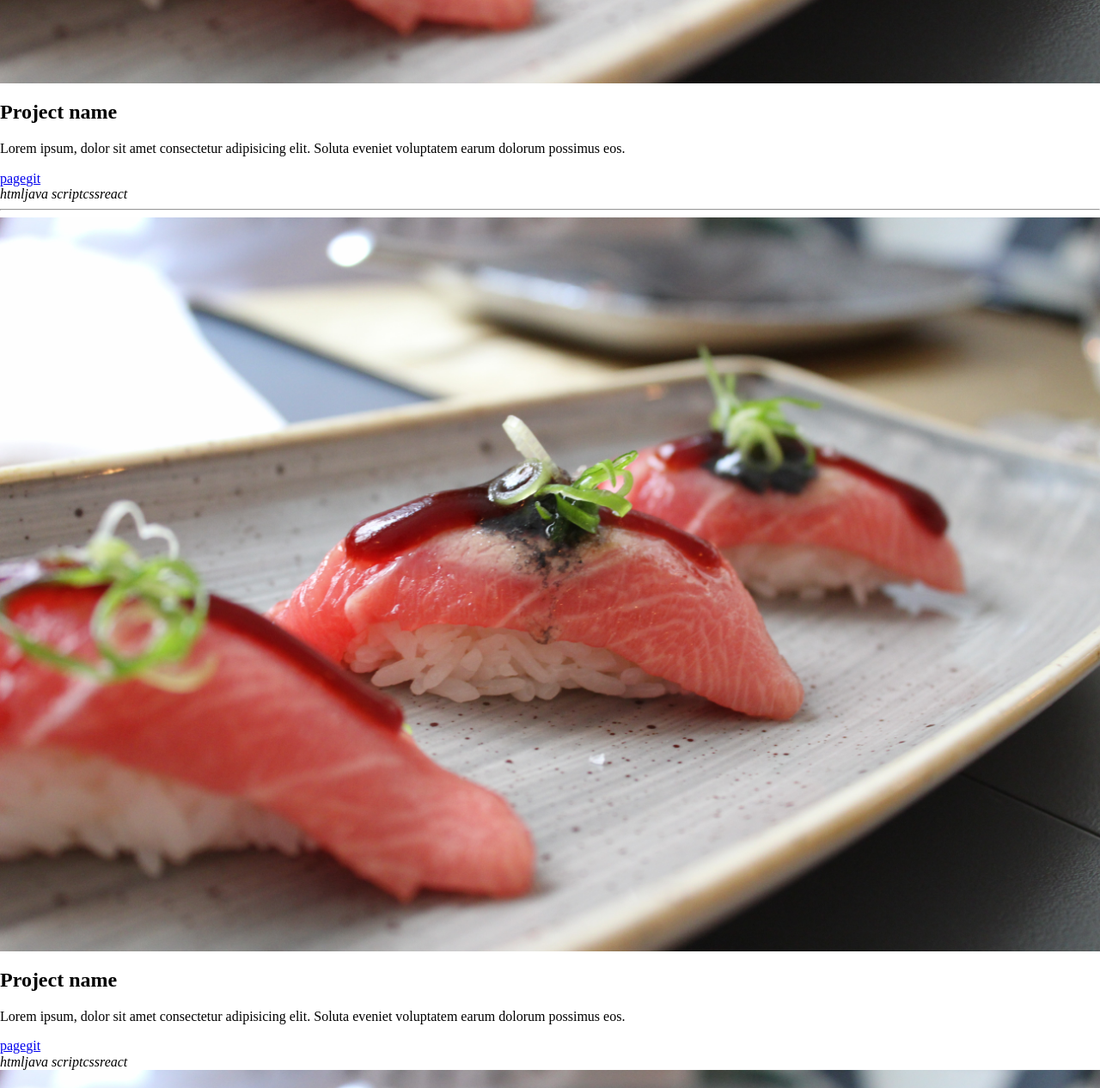
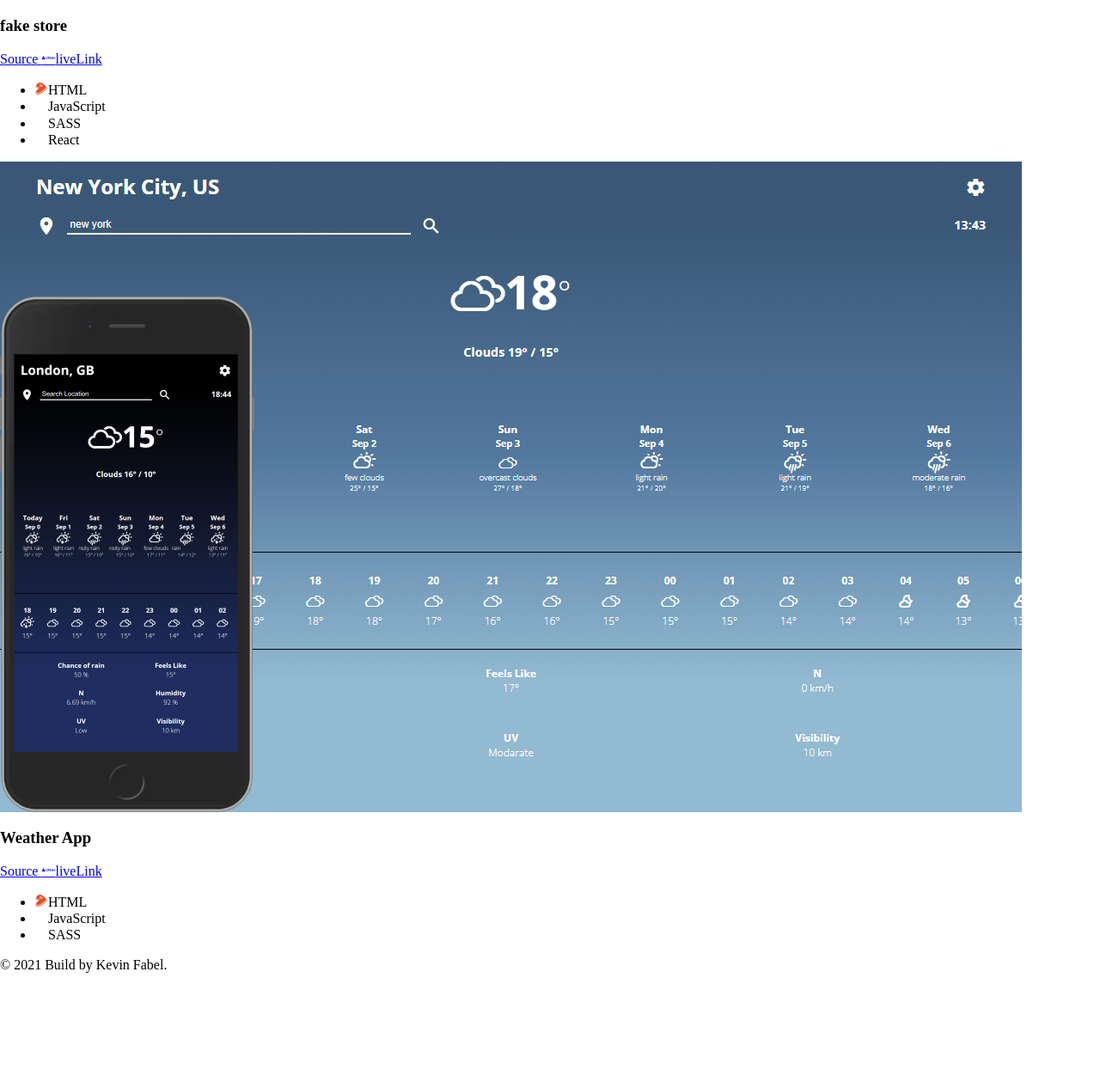
Before and after one commit to fuaberu/my-portfolio, a Gatsby site: page /portfolio in a window 1280 px wide. Shown: the part 905-2171 px from the top of the page at 86% size. After the commit the page ends 2053 px from the top, so only its background shows below. Built offline with nearby package versions, Linux system fonts and the light colour scheme; Gatsby itself is replaced by a stand-in of ours.

Commit message:
portfolio layout

```diff
--- /dev/null
+++ b/src/components/PortfolioCard.js
@@ -0,0 +1,41 @@
+import React from 'react';
+import 'devicon/devicon.min.css';
+
+const PortfolioCard = ({
+	title,
+	description,
+	liveLink,
+	stacks,
+	gitLink,
+	children,
+}) => {
+	return (
+		<div className="PortfolioCard-container">
+			<div className="image-card-container">{children}</div>
+			<div className="card-description-container">
+				<h3>{title}</h3>
+				<p>{description}</p>
+				<div className="links-card">
+					<a href={gitLink} target="_blank" rel="noreferrer" className="icons">
+						Source <i className="devicon-github-original"></i>
+					</a>
+					<a href={liveLink} target="_blank" rel="noreferrer" className="icons">
+						liveLink
+					</a>
+				</div>
+				<ul className="stacks">
+					{stacks.map((stack, index) => {
+						return (
+							<li key={index}>
+								<i className={`devicon-${stack.icon}`}></i>
+								{stack.text}
+							</li>
+						);
+					})}
+				</ul>
+			</div>
+		</div>
+	);
+};
+
+export default PortfolioCard;
--- a/src/pages/portfolio.js
+++ b/src/pages/portfolio.js
@@ -2,95 +2,51 @@ import React from 'react';
 import Layout from '../components/Layout';
 import { StaticImage } from 'gatsby-plugin-image';
 import Seo from '../components/SEO';
+import PortfolioCard from '../components/PortfolioCard';
 
 function portfolio() {
 	return (
-		<section className="portfolio-container">
-			<Seo title='Portfolio' />
+		<main className="portfolio-container">
+			<Seo title="Portfolio" />
 			<Layout>
 				<h1>Portfolio</h1>
-				<div className="portfolio-card">
+				<PortfolioCard
+					stacks={[
+						{ icon: 'html5-plain colored', text: 'HTML' },
+						{ icon: 'javascript-plain colored', text: 'JavaScript' },
+						{ icon: 'sass-original colored', text: 'SASS' },
+						{ icon: 'react-original colored', text: 'React' },
+					]}
+					title="fake store"
+					liveLink="https://my-ecommerce-3ce47.web.app/"
+					gitLink="https://github.com/fuaberu/ecommerce-website"
+				>
 					<StaticImage
-						src="../static/images/nigiri-with-souce.jpg"
-						alt="image"
+						src="../assets/eCommerce.png"
+						alt="mobile view of the eCommerce website"
 						className="portfolio-img"
 						placeholder="blurred"
 					/>
-					<div className="portfolio-text">
-						<h2>Project name</h2>
-						<p>
-							Lorem ipsum, dolor sit amet consectetur adipisicing elit. Soluta
-							eveniet voluptatem earum dolorum possimus eos.
-						</p>
-						<div className="page-links">
-							<a href="http://">page</a>
-							<a href="http://">git</a>
-						</div>
-						<div className="stacks">
-							<i>html</i>
-							<i>java script</i>
-							<i>css</i>
-							<i>react</i>
-						</div>
-					</div>
-				</div>
-				<hr
-					style={{
-						color: 'blue',
-					}}
-				/>
-				<div className="portfolio-card">
+				</PortfolioCard>
+				<PortfolioCard
+					stacks={[
+						{ icon: 'html5-plain colored', text: 'HTML' },
+						{ icon: 'javascript-plain colored', text: 'JavaScript' },
+						{ icon: 'sass-original colored', text: 'SASS' },
+					]}
+					title="Weather App"
+					liveLink="https://weather-visualiser.netlify.app/"
+					gitLink="https://github.com/fuaberu/weather-app"
+				>
 					<StaticImage
-						src="../static/images/nigiri-with-souce.jpg"
-						alt="image"
+						src="../assets/weather.png"
+						alt="mobile view of the eCommerce website"
 						className="portfolio-img"
 						placeholder="blurred"
 					/>
-					<div className="portfolio-text">
-						<h2>Project name</h2>
-						<p>
-							Lorem ipsum, dolor sit amet consectetur adipisicing elit. Soluta
-							eveniet voluptatem earum dolorum possimus eos.
-						</p>
-						<div className="page-links">
-							<a href="http://">page</a>
-							<a href="http://">git</a>
-						</div>
-						<div className="stacks">
-							<i>html</i>
-							<i>java script</i>
-							<i>css</i>
-							<i>react</i>
-						</div>
-					</div>
-				</div>
-				<div className="portfolio-card">
-					<StaticImage
-						src="../static/images/nigiri-with-souce.jpg"
-						alt="image"
-						className="portfolio-img"
-						placeholder="blurred"
-					/>
-					<div className="portfolio-text">
-						<h2>Project name</h2>
-						<p>
-							Lorem ipsum, dolor sit amet consectetur adipisicing elit. Soluta
-							eveniet voluptatem earum dolorum possimus eos.
-						</p>
-						<div className="page-links">
-							<a href="http://">page</a>
-							<a href="http://">git</a>
-						</div>
-						<div className="stacks">
-							<i>html</i>
-							<i>java script</i>
-							<i>css</i>
-							<i>react</i>
-						</div>
-					</div>
-				</div>
+				</PortfolioCard>
 			</Layout>
-		</section>
+		</main>
 	);
 }
 
```
Also changed, not shown: src/static/images/nigiri-with-souce.jpg (deleted).
